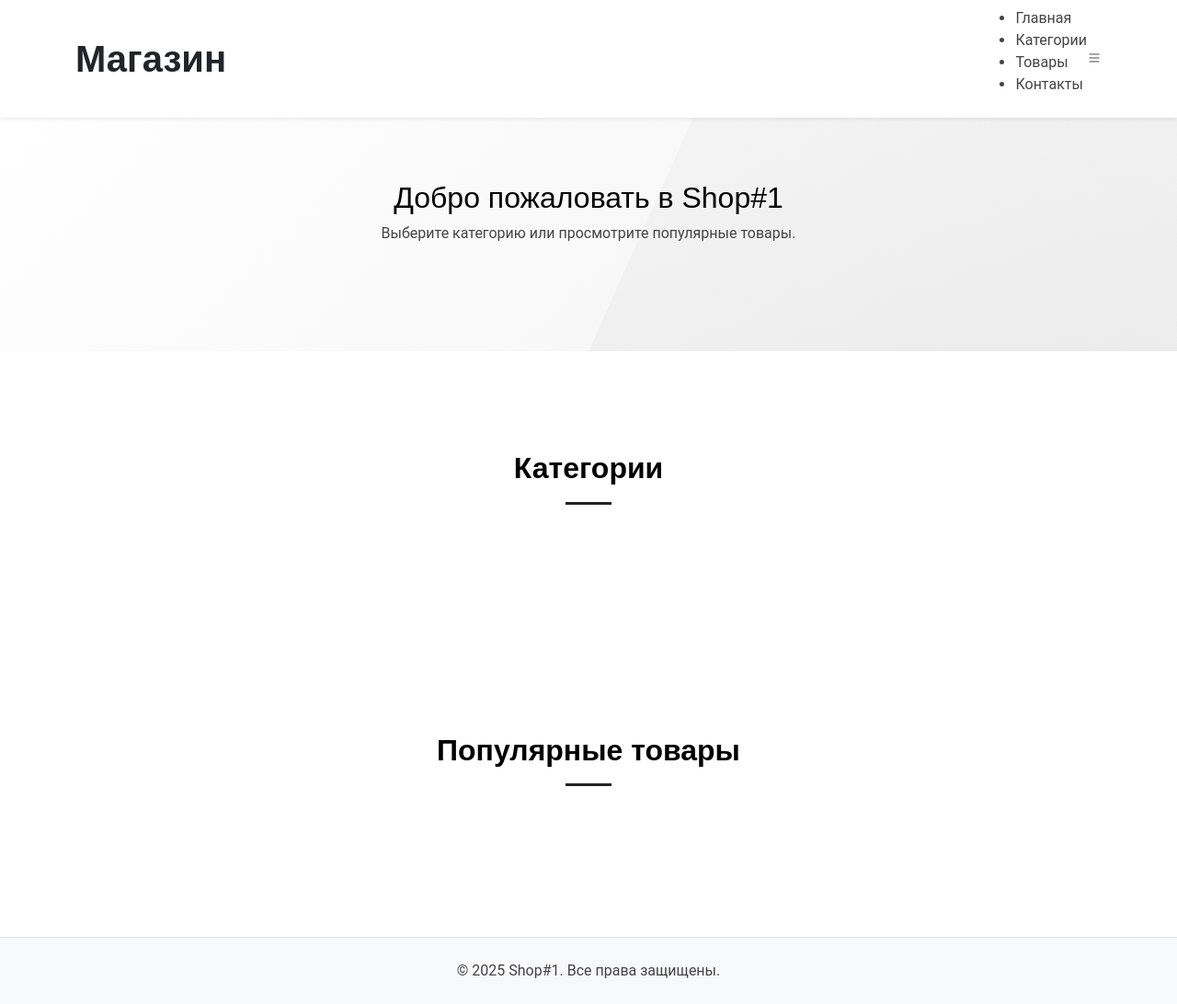
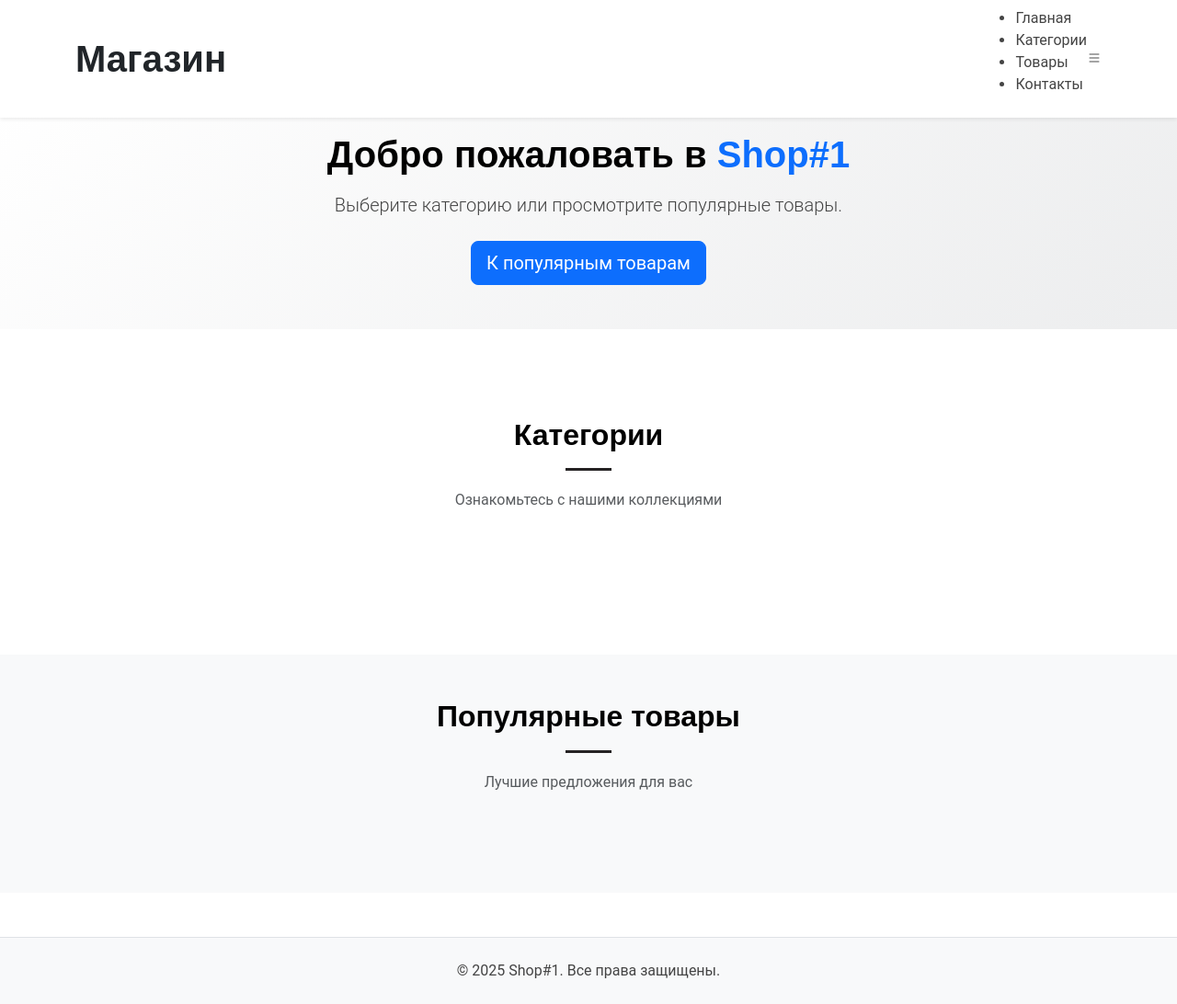
Before and after one commit to Nick8927/Shop-1, a Django app: page / in a window 1280 px wide. Shown: the whole page at 92% size. Run offline with Django 5.2, Linux system fonts and the light colour scheme; tables that the repository leaves empty hold one stand-in row (values such as "Sample post"); some libraries are stand-ins or nearby versions.

Commit message:
fix index - product_detail файлов

```diff
--- a/apps/shop/templates/shop/index.html
+++ b/apps/shop/templates/shop/index.html
@@ -5,27 +5,38 @@
 
 {% block content %}
 
-<!-- Hero Section -->
-<section id="hero" class="hero d-flex align-items-center">
-  <div class="container text-center" data-aos="fade-up">
-    <h2>Добро пожаловать в <span>Shop#1</span></h2>
-    <p>Выберите категорию или просмотрите популярные товары.</p>
+<!-- ======= Hero Section ======= -->
+<section id="hero" class="hero d-flex align-items-center text-center bg-light py-5">
+  <div class="container" data-aos="fade-up">
+    <h1 class="fw-bold mb-3">Добро пожаловать в <span class="text-primary">Shop#1</span></h1>
+    <p class="lead mb-4">Выберите категорию или просмотрите популярные товары.</p>
+    <a href="#products" class="btn btn-primary btn-lg">К популярным товарам</a>
   </div>
 </section>
 
-<!-- Categories Section -->
-<section id="categories" class="categories mt-5">
+<!-- ======= Categories Section ======= -->
+<section id="categories" class="categories mt-5 py-5">
   <div class="container" data-aos="fade-up">
-    <div class="section-title"><h2>Категории</h2></div>
-    <div class="row" id="category-list"></div>
+    <div class="section-title text-center mb-4">
+      <h2 class="fw-bold">Категории</h2>
+      <p class="text-muted">Ознакомьтесь с нашими коллекциями</p>
+    </div>
+    <div class="row gy-4" id="category-list">
+      <!-- категории подгружаются через JS -->
+    </div>
   </div>
 </section>
 
-<!-- Products Section -->
-<section id="products" class="products mt-5">
+<!-- ======= Products Section ======= -->
+<section id="products" class="products mt-5 py-5 bg-light">
   <div class="container" data-aos="fade-up">
-    <div class="section-title"><h2>Популярные товары</h2></div>
-    <div class="row gy-4" id="product-list"></div>
+    <div class="section-title text-center mb-4">
+      <h2 class="fw-bold">Популярные товары</h2>
+      <p class="text-muted">Лучшие предложения для вас</p>
+    </div>
+    <div class="row gy-4" id="product-list">
+      <!-- товары подгружаются через JS -->
+    </div>
   </div>
 </section>
 
@@ -33,23 +44,35 @@
 
 {% block scripts %}
 <script>
-const STATIC_NO_IMAGE = "{% static 'shop/assets/img/no_image.png' %}";
+document.addEventListener("DOMContentLoaded", function() {
+  AOS.init();
+
+  const STATIC_NO_IMAGE = "{% static 'shop/assets/img/product/product-1.webp' %}"; // fallback, можно заменить
 
   async function loadCategories() {
     try {
       const res = await fetch('/api/categories/');
       const data = await res.json();
       const el = document.getElementById('category-list');
+
+      if (!data.length) {
+        el.innerHTML = '<p class="text-center text-muted">Категории пока не добавлены</p>';
+        return;
+      }
+
       el.innerHTML = data.map(cat => `
-      <div class="col-lg-3 col-md-4 col-6 d-flex align-items-stretch">
-        <div class="card text-center shadow-sm">
-          <div class="card-body">
-            <h5 class="card-title">${cat.name}</h5>
+        <div class="col-lg-3 col-md-4 col-sm-6" data-aos="zoom-in">
+          <div class="card border-0 shadow-sm h-100">
+            <div class="card-body text-center">
+              <img src="${cat.image || STATIC_NO_IMAGE}" class="img-fluid mb-3 rounded" alt="${cat.name}">
+              <h5 class="card-title fw-semibold">${cat.name}</h5>
             </div>
           </div>
         </div>
       `).join('');
-  } catch (e) { console.error(e); }
+    } catch (e) {
+      console.error('Ошибка при загрузке категорий:', e);
+    }
   }
 
   async function loadProducts() {
@@ -57,23 +80,33 @@
       const res = await fetch('/api/products/');
       const data = await res.json();
       const el = document.getElementById('product-list');
+
+      if (!data.length) {
+        el.innerHTML = '<p class="text-center text-muted">Товары пока не добавлены</p>';
+        return;
+      }
+
       el.innerHTML = data.map(p => `
-      <div class="col-lg-3 col-md-6">
-        <div class="product-item card h-100 shadow-sm">
+        <div class="col-lg-3 col-md-4 col-sm-6" data-aos="fade-up">
+          <div class="product-item card h-100 border-0 shadow-sm">
             <a href="/product/${p.id}/">
-            <img src="${p.image || STATIC_NO_IMAGE}" class="img-fluid" alt="${p.name}">
+              <img src="${p.image || STATIC_NO_IMAGE}" class="card-img-top img-fluid" alt="${p.name}">
             </a>
-          <div class="text-center mt-3">
-            <h5>${p.name}</h5>
-            <p class="text-muted">${p.price} ₽</p>
+            <div class="card-body text-center">
+              <h6 class="fw-bold">${p.name}</h6>
+              <p class="text-muted mb-2">${p.price} ₽</p>
+              <a href="/product/${p.id}/" class="btn btn-outline-primary btn-sm">Подробнее</a>
             </div>
           </div>
         </div>
       `).join('');
-  } catch (e) { console.error(e); }
+    } catch (e) {
+      console.error('Ошибка при загрузке товаров:', e);
+    }
   }
 
   loadCategories();
   loadProducts();
+});
 </script>
 {% endblock %}
```
Also changed, not shown: apps/shop/templates/shop/product_detail.html (+27 -16 lines). Lines whose indentation alone changed are shown as unchanged.
